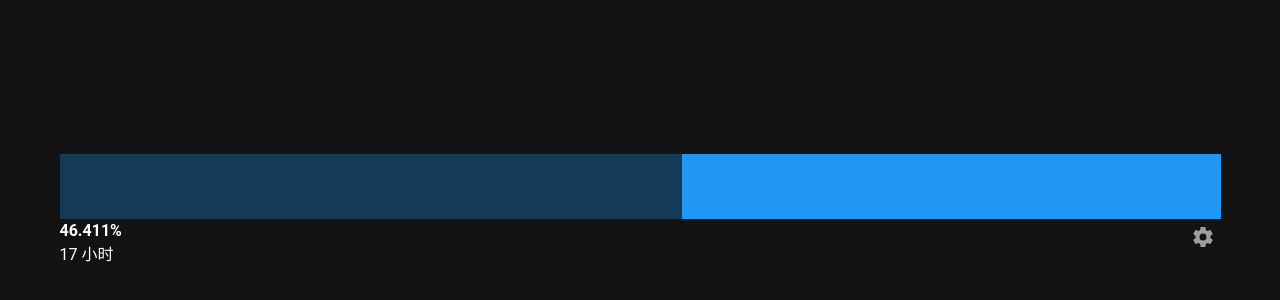
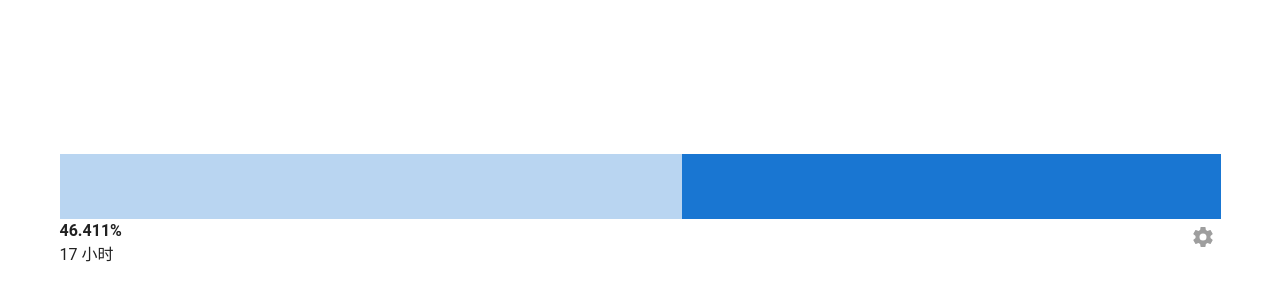
Before and after one commit to tiaod/day-progress, a Vue app: page / in a window 1280 px wide. Shown: the part 182-482 px from the top of the page. Built offline with nearby package versions, Linux system fonts and the light colour scheme.

Commit message:
修复主题颜色无法保存的问题

```diff
--- a/src/plugins/vuetify.js
+++ b/src/plugins/vuetify.js
@@ -5,7 +5,7 @@ Vue.use(Vuetify);
 
 export default new Vuetify({
     theme: {
-        dark: localStorage.getItem('settings.dark') || true
+        dark: localStorage.getItem('settings.dark')=='true'
     },
     icons: {
         iconfont: 'mdiSvg',
--- a/src/views/Home.vue
+++ b/src/views/Home.vue
@@ -27,7 +27,7 @@
           v-card
             v-card-title 设置
               v-spacer
-              v-btn(text ,icon, @click='dialog=false')
+              v-btn(text ,icon, @click='save')
                 v-icon {{ mdiClose }}
             v-card-text
               v-form
```
